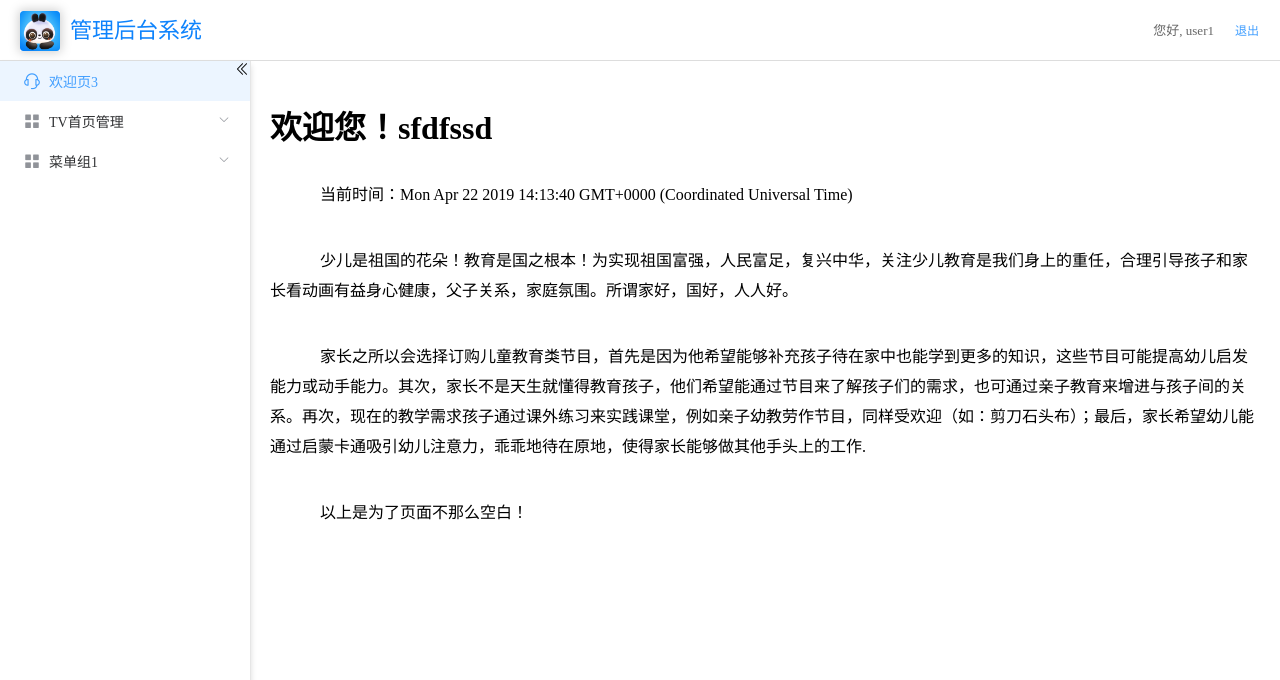
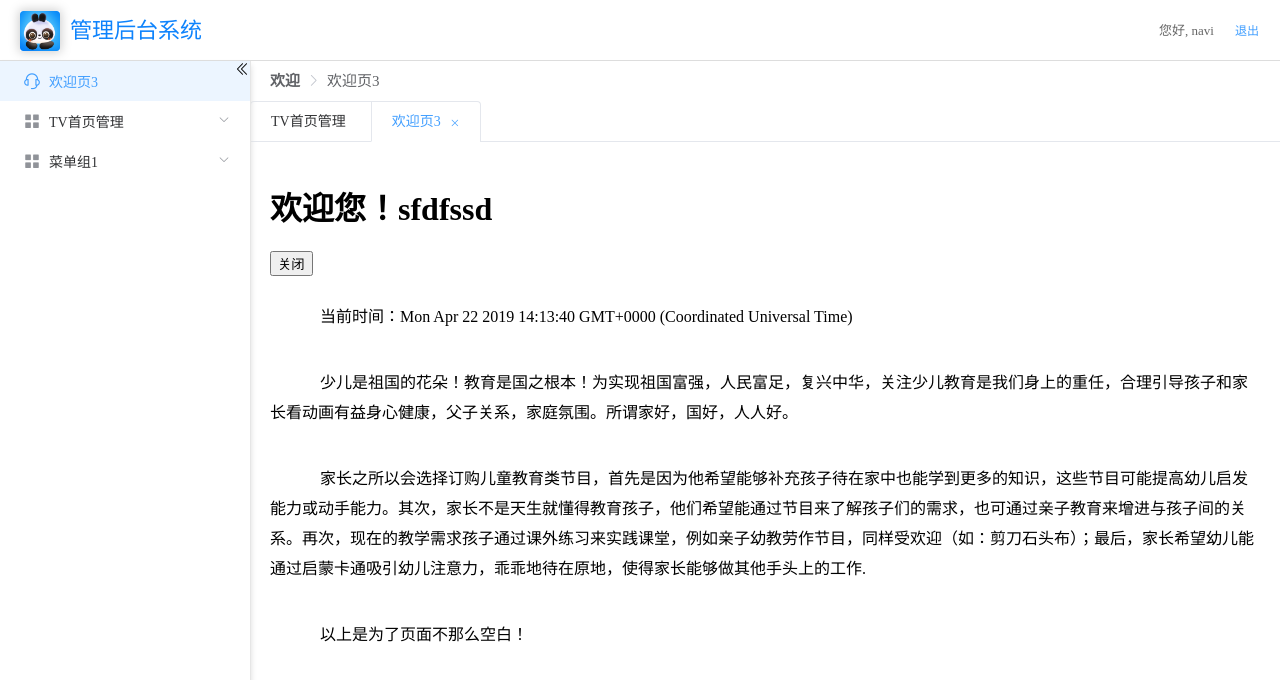
Before and after one commit to HomeEmail/element-superAdmin, a Vue app: page /home2 in a window 1280 px wide. Both pictures are taken after a click on the item "欢迎页3". Shown: the top 680 px of the page. Built offline with nearby package versions, Linux system fonts and the light colour scheme.

Commit message:
添加了tab 和 面包屑导航 结合 路由 功能齐全

```diff
--- a/src/components/Home.vue
+++ b/src/components/Home.vue
@@ -7,7 +7,7 @@
       <span class="cmsName">管理后台系统</span>
     </div>
     <div class="rightTopDiv">
-      <span class="userName">您好, {{userName}}</span>
+      <span class="userName">您好, {{userInfo.userName}}</span>
       <el-button type="text" @click="handleExit()">退出</el-button>
     </div>
   </div>
@@ -20,8 +20,25 @@
 
       <div class="asideCollapseBtLine" @click="collapseBtClick"><i :class="isCollapse ? 'el-icon-d-arrow-right' : 'el-icon-d-arrow-left'"></i></div> <!-- el-icon-d-arrow-right -->
     </div>
+    <div class="topBreadcrumb" :style="mainBoxCss">
+      <el-breadcrumb separator-class="el-icon-arrow-right">
+        <!-- <el-breadcrumb-item :to="{ path: '/' }">首页</el-breadcrumb-item> -->
+        <el-breadcrumb-item v-for="(item,index) in breadcrumbData" :key="item" :style="{fontWeight:index<(breadcrumbData.length-1)?'bold':'normal'}">{{item}}</el-breadcrumb-item>
+      </el-breadcrumb>
+    </div>
+    <div class="topTab" :style="mainBoxCss">
+      <el-tabs v-model="editableTabsValue" type="card" closable @tab-remove="removeTab" @tab-click="clickTab">
+        <el-tab-pane
+          v-for="(item) in editableTabs"
+          :key="item.meta.uniqueName"
+          :label="item.meta.uniqueName"
+          :name="item.meta.uniqueName"
+        >
+        </el-tab-pane>
+      </el-tabs>
+    </div>
     <div class="mainBox" :style="mainBoxCss">
-      <keep-alive :include="cacheRoutes"><router-view></router-view></keep-alive>
+      <keep-alive :include="cacheRoutes"><router-view @close-page="removeTabByRoute"></router-view></keep-alive>
     </div>
   </div>
 
@@ -33,7 +50,7 @@
 <script>
   import routesConfig from '@/router/config.js';
   import asideMenuItem from './asideMenuItem.vue';
-
+  import { mapState,mapMutations,mapGetters,mapActions } from 'vuex';
   import {
     LogoutUrl
   } from "../js/url";
@@ -42,14 +59,26 @@
     name: 'Home',
     data(){
       return {
-        userName:'',
         menuDefaultActive: '', //'/ZnHomeIndex/ZnHomeAll'
         routes:routesConfig,
         asideWidth:250,
         isCollapse: false,
+        editableTabsValue:'',//当前的tab
+        editableTabs: [
+          //route对象
+        ],
+        lastRoute:{},
       }
     },
     computed:{
+      ...mapState(['userInfo']),
+      breadcrumbData(){
+        let ary=[];
+        this.$route.matched.forEach((v,i)=>{
+          if(!!v.meta.title) ary.push(v.meta.title);
+        });
+        return ary;
+      },
       asideBoxCss(){
         return {
           width:this.asideWidth+'px',
@@ -80,7 +109,132 @@
     components:{
       asideMenuItem,
     },
+    watch:{
+      '$route': function (to, from) {
+        console.log('to',to,'from',from);
+        console.log('editableTabs',this.editableTabs);
+        this.lastRoute=from;
+        this.addRouteToTabs({...to});
+        this.menuDefaultActive=to.path;
+
+      }
+    },
+    created(){
+      console.log('Home.vue created route',this.$route);
+      this.addRouteToTabs({...this.$route});
+
+    },
+    mounted(){
+
+      this.menuDefaultActive=this.$route.path;
+      console.log('menuDefaultActive',this.menuDefaultActive);
+    },
+    activated(){
+
+    },
+    destroyed(){
+
+    },
     methods:{
+      createTabFromRoute(route){
+        let obj={query:{},params:{},meta:{},name:null};
+        let {query,params,meta,name}=route;
+        obj.name=name;
+        for(let key in query){
+          if(query.hasOwnProperty(key)) obj.query[key]=query[key];
+        }
+        for(let k in params){
+          if(params.hasOwnProperty(k)) obj.params[k]=params[k];
+        }
+        for(let kk in meta){
+          if(meta.hasOwnProperty(kk)) obj.meta[kk]=meta[kk];
+        }
+        return obj;
+      },
+      getRouteUniqueName(route){
+        let {query,params,name,meta} = {...route};
+        let strAry=[];
+        strAry.push(meta.title||name);
+        for(let key in query){
+          strAry.push(query[key]);
+        }
+        for(let k in params){
+          strAry.push(params[k]);
+        }
+        console.log('getRouteUniqueName',strAry.join('|'));
+        return strAry.join('|');
+      },
+      checkRouteUniqueNameIsInTabs(uniqueName){
+        let b=false;
+        this.editableTabs.forEach((v,i)=>{
+          if(v.meta.uniqueName==uniqueName){
+            b=true;
+          }
+        });
+        return b;
+      },
+      addRouteToTabs(to){
+        let obj=this.createTabFromRoute(to);//JSON.parse(JSON.stringify(to));//JSON.parse(JSON.stringify(target));
+        let name=this.getRouteUniqueName(obj);
+        this.editableTabsValue=name;
+
+        if(this.checkRouteUniqueNameIsInTabs(name)) return 0;
+        let too={...obj};
+        too.meta.uniqueName=name;
+        //too.name=name;
+        this.editableTabs.push(too);
+      },
+      clickTab(tab){
+        console.log('clickTab',tab,'editableTabsValue',this.editableTabsValue);
+
+        let targetName=this.editableTabsValue;//tab.name;
+        if(targetName==this.$route.meta.uniqueName){
+          console.log('不用切换');
+          return 0;
+        };
+
+        let tabs = this.editableTabs;
+
+        let nextTab=null;
+
+        tabs.forEach((tab, index) => {
+          if (tab.meta.uniqueName === targetName) {
+            nextTab = tabs[index];
+          }
+        });
+
+        if(!!!nextTab) return;
+
+        this.$router.push({...nextTab});
+      },
+      removeTab(targetName,isGoBack) {
+        let tabs = this.editableTabs;
+        if(!!!tabs||tabs.length<=1) return;//规定最后一个tab不能移除
+        let nextTab=null;
+        if(!isGoBack){
+          let activeName = this.editableTabsValue;
+          if (activeName === targetName) {
+            tabs.forEach((tab, index) => {
+              if (tab.meta.uniqueName === targetName) {
+                nextTab = tabs[index + 1] || tabs[index - 1];
+                if (nextTab) {
+                  activeName = nextTab.meta.uniqueName;
+                }
+              }
+            });
+          }
+
+          this.editableTabsValue = activeName;
+        }else{
+          nextTab=this.createTabFromRoute(this.lastRoute);
+        }
+        this.editableTabs = tabs.filter(tab => tab.meta.uniqueName !== targetName);
+
+        this.$router.push({...nextTab});
+      },
+      removeTabByRoute(route){ //关闭指定路由，比如关闭当前路由 给路由视图的事件 close-page 关闭后应当返回上一个路由
+        this.removeTab(this.getRouteUniqueName(route),true);
+      },
       collapseBtClick(){
         this.isCollapse=!this.isCollapse;
         this.asideWidth=this.isCollapse?'64':'250';
@@ -98,26 +252,6 @@
 
       },
     },
-    watch:{
-      '$route': function (to, from) {
-        //console.log(to,from);
-
-      }
-    },
-    mounted(){
-
-      this.menuDefaultActive=this.$route.path;
-      console.log('menuDefaultActive',this.menuDefaultActive);
-    },
-    created(){
-      this.userName= 'user1';//this.$store.state.userInfo.userName;
-    },
-    activated(){
-
-    },
-    destroyed(){
-
-    }
   };
 </script>
 
@@ -160,7 +294,8 @@
 </style>
 
 
-<style scoped >
+<style scoped lang="less" >
+
   .asideCollapseBtLine{
     position: absolute;
     right: 0px;
@@ -202,13 +337,36 @@
     transition: all 300ms;
     box-shadow: 0px 4px 6px 0px #dddddd;
   }
-  .mainBox{
-    overflow:auto;
-    height: 100%;
+  .topBreadcrumb{
     left:200px;
     position: absolute;
     right: 0px;
     top:0px;
+    height: 40px;
+    z-index: 1;
+    padding: 0px 20px;
+    transition: all 300ms;
+    .el-breadcrumb{
+      line-height: 40px;
+      font-size: 15px;
+    }
+  }
+  .topTab{
+    left:200px;
+    position: absolute;
+    right: 0px;
+    top:40px;
+    height: 41px;
+    z-index: 1;
+    transition: all 300ms;
+  }
+  .mainBox{
+    overflow:auto;
+    left:200px;
+    position: absolute;
+    right: 0px;
+    top:81px;
+    bottom: 0px;
     z-index: 1;
     transition: all 300ms;
   }
--- a/src/components/contentRouter.vue
+++ b/src/components/contentRouter.vue
@@ -1,5 +1,5 @@
 <template>
-  <keep-alive :include="cacheRoutes"><router-view></router-view></keep-alive>
+  <keep-alive :include="cacheRoutes"><router-view @close-page="removeTabByRoute"></router-view></keep-alive>
 </template>
 <script>
 import routesConfig from '@/router/config.js';
@@ -28,6 +28,11 @@ export default {
       return ary;
     },
   },
+  methods: {
+    removeTabByRoute(route){ //关闭指定路由，比如关闭当前路由 给路由视图的事件 close-page 这里传给上一级路由视图
+      this.$emit('close-page',route);
+    },
+  },
 
 }
 </script>
--- a/src/store/index.js
+++ b/src/store/index.js
@@ -12,14 +12,14 @@ const fileProfix = {
   audioProfix: ""     //音频前缀
 };
 const userInfo = {
-  userName:''
+  userName:'navi'
 };
 const todos = [
   { id: 1, text: '...', done: true },
   { id: 2, text: '...', done: false }
 ];
 
-const state = { //组件上用mapState
+const state = { //组件上用 mapState
   fileProfix, //文件前缀
   userInfo,
   todos,
--- a/src/view/test/test1.vue
+++ b/src/view/test/test1.vue
@@ -1,6 +1,9 @@
 <template>
 <div class="testPage">
 	<h1>test</h1>
+  <button @click="goPage">新建一个欢迎页4</button>
+  <button @click="closePage">关闭</button>
+  <button @click="lastPage">返回</button>
 </div>
 </template>
 
@@ -24,6 +27,16 @@
       console.log('test1 destroyed');
     },
     methods: {
+      closePage(){
+        this.$emit('close-page',this.$route);
+      },
+      lastPage(){
+        this.$router.go(-1);
+      },
+      goPage(){
+        this.$router.push({name:'welcome',query:{name:'水电费',id:new Date().getTime()}});
+      },
+
     },
     watch: {
       '$route': function (to, from) {
--- a/src/view/welcome.vue
+++ b/src/view/welcome.vue
@@ -1,6 +1,7 @@
 <template>
 <div class="welcomePage">
 	<h1>欢迎您！{{userName}}</h1>
+  <button @click="closePage">关闭</button>
   <p style="text-indent:50px;padding:10px 0px;">当前时间：{{dateStr}}</p>
   <p style="text-indent:50px;padding:10px 0px;">少儿是祖国的花朵！教育是国之根本！为实现祖国富强，人民富足，复兴中华，关注少儿教育是我们身上的重任，合理引导孩子和家长看动画有益身心健康，父子关系，家庭氛围。所谓家好，国好，人人好。</p>
   <p style="text-indent:50px;padding:10px 0px;">家长之所以会选择订购儿童教育类节目，首先是因为他希望能够补充孩子待在家中也能学到更多的知识，这些节目可能提高幼儿启发能力或动手能力。其次，家长不是天生就懂得教育孩子，他们希望能通过节目来了解孩子们的需求，也可通过亲子教育来增进与孩子间的关系。再次，现在的教学需求孩子通过课外练习来实践课堂，例如亲子幼教劳作节目，同样受欢迎（如：剪刀石头布）；最后，家长希望幼儿能通过启蒙卡通吸引幼儿注意力，乖乖地待在原地，使得家长能够做其他手头上的工作.</p>
@@ -41,6 +42,9 @@
       }
     },
     methods: {
+      closePage(){
+        this.$emit('close-page',this.$route);
+      },
     },
   }
 </script>
```
